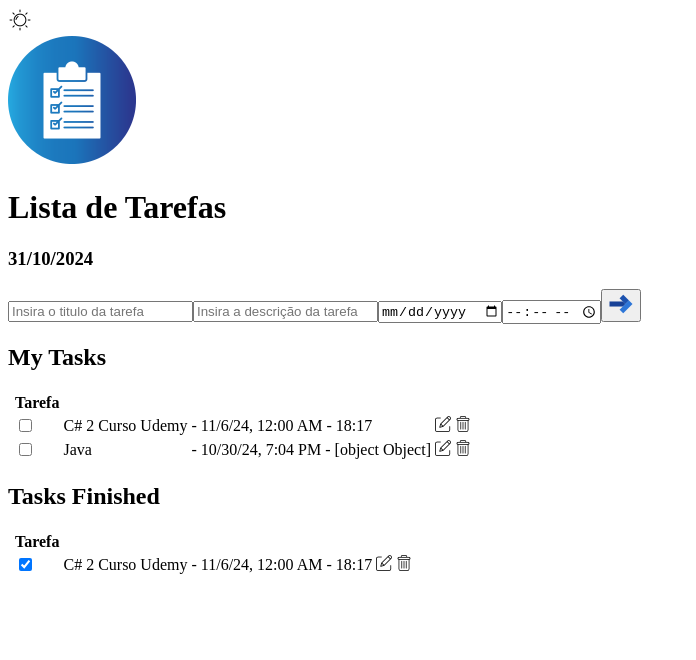
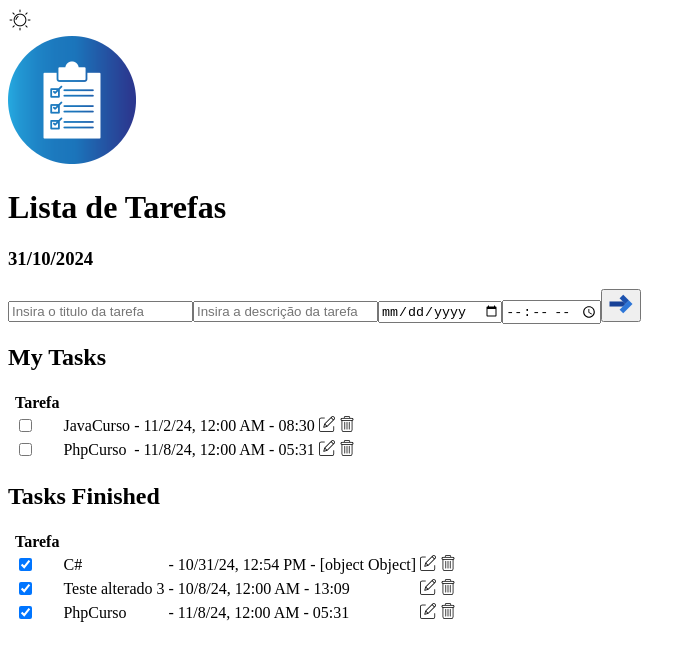
Before and after one commit to mariana-js/project-todo, an Angular app in the folder todo/: page / in a window 1280 px wide. Shown: the top 660 px of the page, without its empty margins (0-696 px from the left). Built offline with nearby package versions, Linux system fonts and the light colour scheme; data requests are answered from the project's data file.

Commit message:
Changes in CRUD.

```diff
--- a/todo/db.json
+++ b/todo/db.json
@@ -1,30 +1,46 @@
 {
   "taks": [
     {
-      "id": "3",
-      "title": "C# 2",
-      "description": " Curso Udemy",
-      "date": "2024-11-06",
-      "time": "18:17",
+      "id": "1",
+      "title": "C#",
+      "description": "",
+      "date": "2024-10-31T12:54:02.059Z",
+      "time": {
+        "hours": 0,
+        "minutes": 0
+      },
+      "status": true
+    },
+    {
+      "id": "5",
+      "title": "Teste",
+      "description": " alterado 3",
+      "date": "2024-10-08",
+      "time": "13:09",
       "status": true
     },
     {
       "id": "3",
-      "title": "C# 2",
-      "description": " Curso Udemy",
-      "date": "2024-11-06",
-      "time": "18:17",
+      "title": "Php",
+      "description": "Curso",
+      "date": "2024-11-08",
+      "time": "05:31",
+      "status": true
+    },
+    {
+      "id": "3",
+      "title": "Java",
+      "description": "Curso",
+      "date": "2024-11-02",
+      "time": "08:30",
       "status": false
     },
     {
       "id": "3",
-      "title": "Java",
-      "description": "",
-      "date": "2024-10-30T19:04:46.570Z",
-      "time": {
-        "hours": 0,
-        "minutes": 0
-      },
+      "title": "Php",
+      "description": "Curso",
+      "date": "2024-11-08",
+      "time": "05:31",
       "status": false
     }
   ]
--- a/todo/src/service/todo.service.ts
+++ b/todo/src/service/todo.service.ts
@@ -2,6 +2,7 @@ import { Time } from '@angular/common';
 import { HttpClient } from '@angular/common/http';
 import { Injectable } from '@angular/core';
 import { map, Observable } from 'rxjs';
+
 export interface Task {
   id: string;
   title: string;
--- a/todo/src/todo/todo.component.html
+++ b/todo/src/todo/todo.component.html
@@ -44,14 +44,14 @@
           <tr *ngFor="let task of filteredTasks">
             <td class="task">
             <td>
-              <input type="checkbox" name="status" [checked]="task.status" (change)="toggleStatus(task)">
+              <input type="checkbox" name="status" [checked]="task.status" (change)="toggleStatus(task);">
             </td>
             <td>
               <span>{{task.title}}</span>
               <span>{{task.description}}</span>
             </td>
             <td>- {{task.date | date:'short'}} - {{task.time}}</td>
-            <td><img src="assets/update.png" alt="update-task" (click)="save(); this.taskSelected === true; this.editTask(task); "></td>
+            <td><img src="assets/update.png" alt="update-task" (click)="selected(task);"></td>
             <td ><img src="assets/delete.png" alt="delete-task"  (click)="deleteTask(task.id)" ></td>
 
           </tr>
@@ -79,16 +79,15 @@
           <tr *ngFor="let task of completedTasks">
             <td class="task">
               <td>
-                <input type="checkbox" name="status" [checked]="task.status" (change)="toggleStatus(task)">
+                <input type="checkbox" name="status" [checked]="task.status" (change)="toggleStatus(task);">
               </td>
               <td>
                 <span>{{task.title}}</span>
                 <span>{{task.description}}</span>
               </td>
               <td>- {{task.date | date:'short'}} - {{task.time}}</td>
-              <td><img src="assets/update.png" alt="update-task"></td>
+              <td><img src="assets/update.png" alt="update-task" (click)="selected(task);"></td>
               <td ><img src="assets/delete.png" alt="delete-task"  (click)="deleteTask(task.id)" ></td>
-              <!--  -->
           </tr>
 
         </tbody>
--- a/todo/src/todo/todo.component.ts
+++ b/todo/src/todo/todo.component.ts
@@ -10,7 +10,8 @@ import { Task, TodoService } from '../service/todo.service';
   imports: [
     CommonModule,
     FormsModule,
-    HttpClientModule],
+    HttpClientModule
+  ],
   providers: [TodoService],
   templateUrl: './todo.component.html',
   styleUrl: './todo.component.css'
@@ -44,8 +45,8 @@ export class TodoComponent {
   loadTasks() {
     this.todoService.getTasks().subscribe(task => {
       this.tasks = task;
-      this.filteredTasks = this.tasks.filter(task => task.status === false);
-      this.completedTasks = this.tasks.filter(task => task.status === true);
+      this.filteredTasks = this.tasks.filter(task => !task.status);
+      this.completedTasks = this.tasks.filter(task => task.status);
 
     });
   }
@@ -61,23 +62,27 @@ export class TodoComponent {
   }
   save(){
     console.log("Salvando", this.taskSelected)
-    if (this.taskSelected === false){
+    if (this.taskSelected === true){
+      console.log("Alterando",this.editedTask)
+
+      this.updateTask();
+      this.loadTasks()
+    } else {
       console.log("Adicionando")
       this.addTask();
-    } else if (this.taskSelected === true){
-      console.log("Alterando")
+      this.loadTasks()
+    }
 
-      this.updateTask();
-    }
     this.loadTasks();
   }
+  selected(task: Task) {
+    this.editTask(task);
+    const s =  this.taskSelected = true;
+    console.log("Selecionando ",s)
+    return s;
+  }
 
-  addTask() {
-
-    if (this.newTask.title && this.newTask.title.trim() !== '') {
-
-    this.todoService.addTask(this.newTask).subscribe(task => {
-      this.tasks.push(task);
+  clear(){
     this.newTask = {
       id: '',
       title: '',
@@ -89,6 +94,13 @@ export class TodoComponent {
       },
       status: false
     }
+  }
+  addTask() {
+
+    if (this.newTask.title && this.newTask.title.trim() !== '') {
+    this.todoService.addTask(this.newTask).subscribe(task => {
+      this.tasks.push(task);
+      this.clear();
     });
 
   } else {
@@ -96,12 +108,15 @@ export class TodoComponent {
   }
   }
   updateTask() {
-    this.taskSelected = true;
-    if (this.editedTask) {
+    if (this.newTask) {
+      this.editedTask = this.newTask;
       this.todoService.updateTask(this.editedTask).subscribe(task => {
         const index = this.tasks.findIndex(i => i.id === task.id);
         if (index !== -1) this.tasks[index] = task;
         this.editedTask = null;
+        this.taskSelected = false
+        this.clear();
+        console.log("Alterado")
       });
     }
   }
```
Lines whose indentation alone changed are shown as unchanged.
